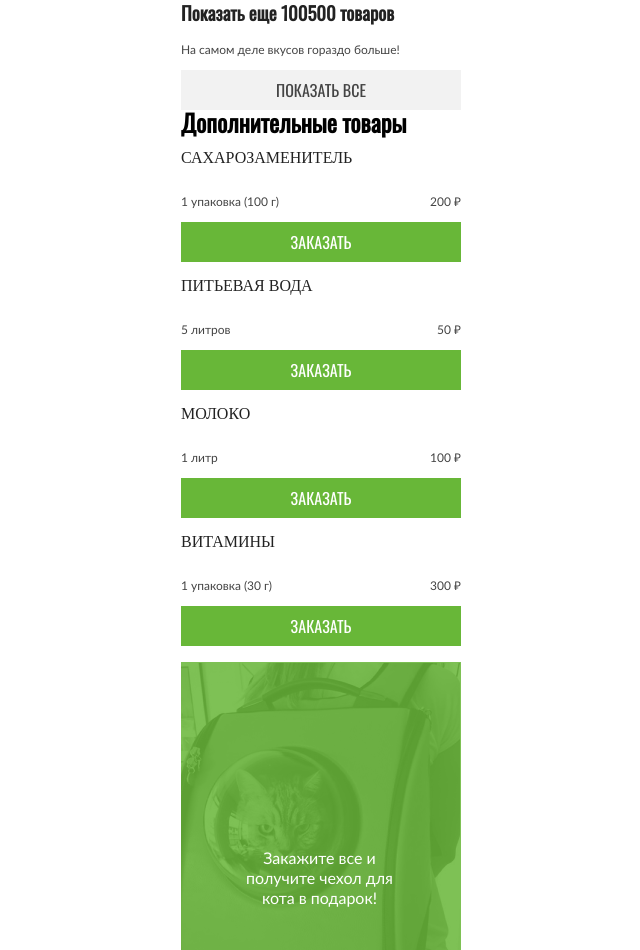
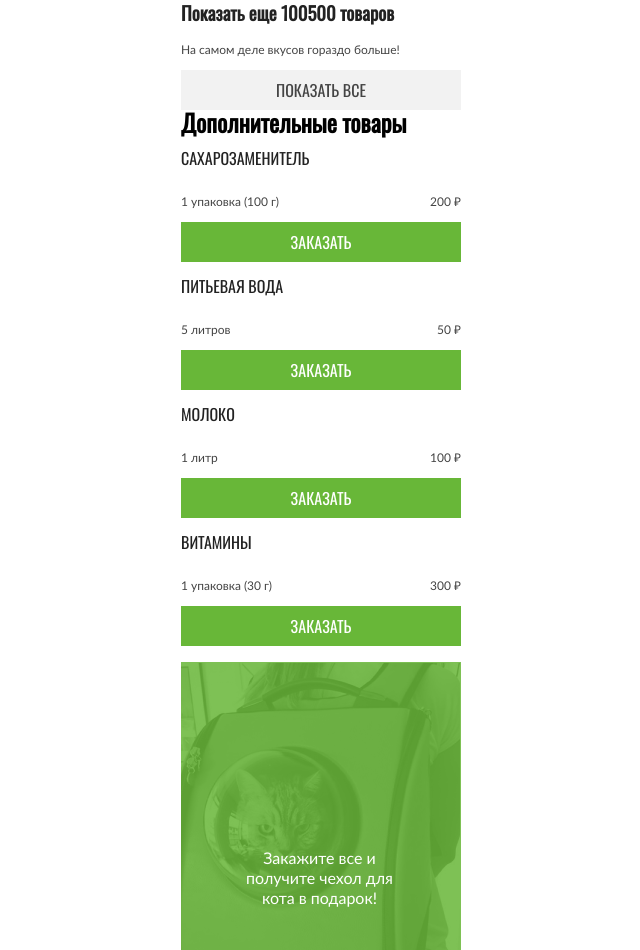
Before and after one commit to htmlacademy-adaptive/2455797-cat-energy-1, a plain HTML site: page source/catalog.html in a window 1280 px wide. Shown: the part 2344-3294 px from the top of the page, without its empty margins (319-959 px from the left). Drawn offline with nearby package versions, Linux system fonts and the light colour scheme; files that its build step writes are made by us from their sources.

Commit message:
исправляет ошибки линтера

```diff
--- a/source/sass/blocks/_additional-products.scss
+++ b/source/sass/blocks/_additional-products.scss
@@ -12,7 +12,7 @@
 }
 
 .additional-products-item__title {
-  font-family: "Oswald" sans-serif;
+  font-family: "Oswald", sans-serif;
   font-size: 16px;
   line-height: 16px;
   color: #222222;
--- a/source/sass/blocks/_construction.scss
+++ b/source/sass/blocks/_construction.scss
@@ -1,5 +1,6 @@
 .construction {
   background-color: #f2f2f2;
+
   .container {
     display: flex;
     margin: 0 auto;
```
